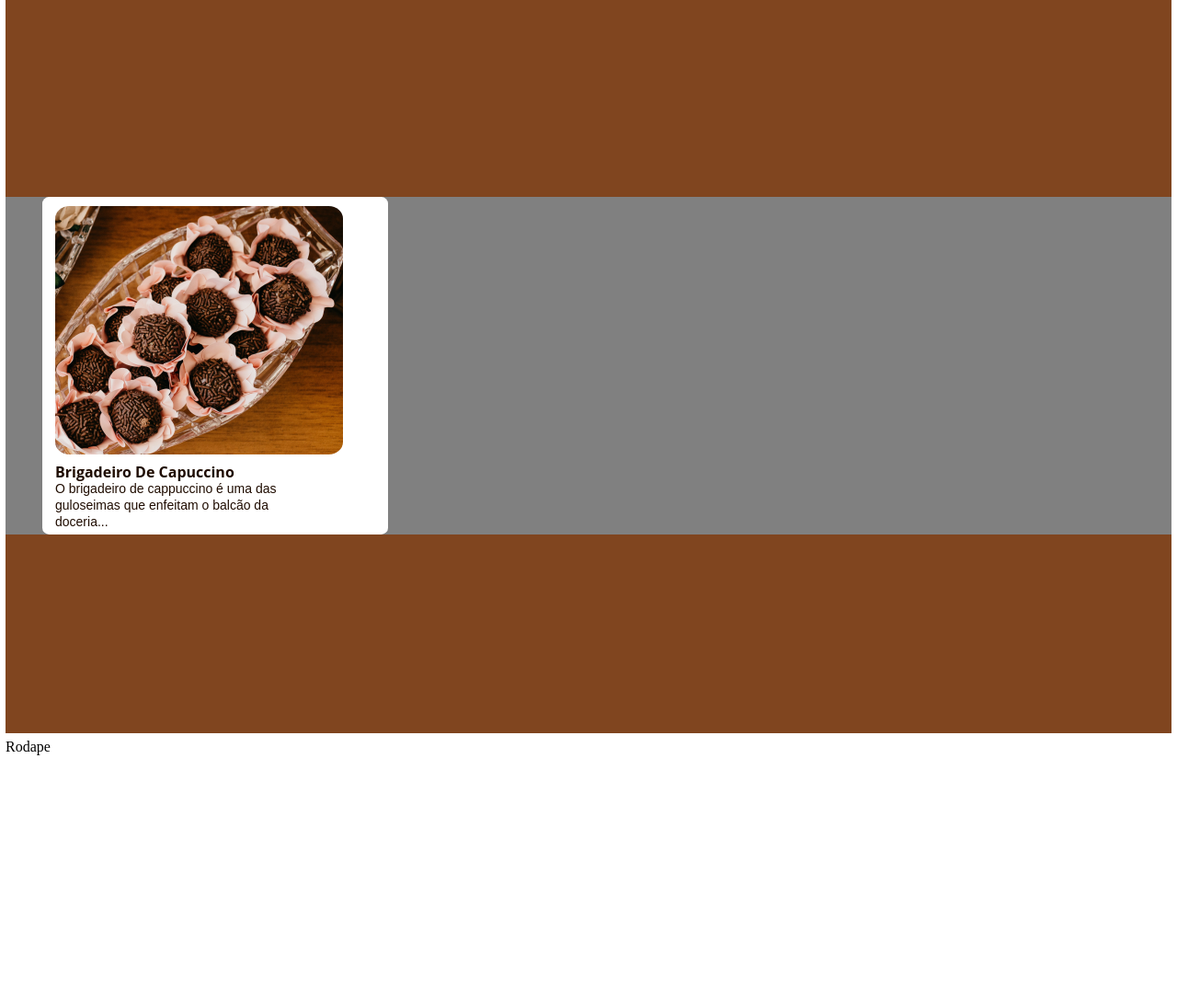
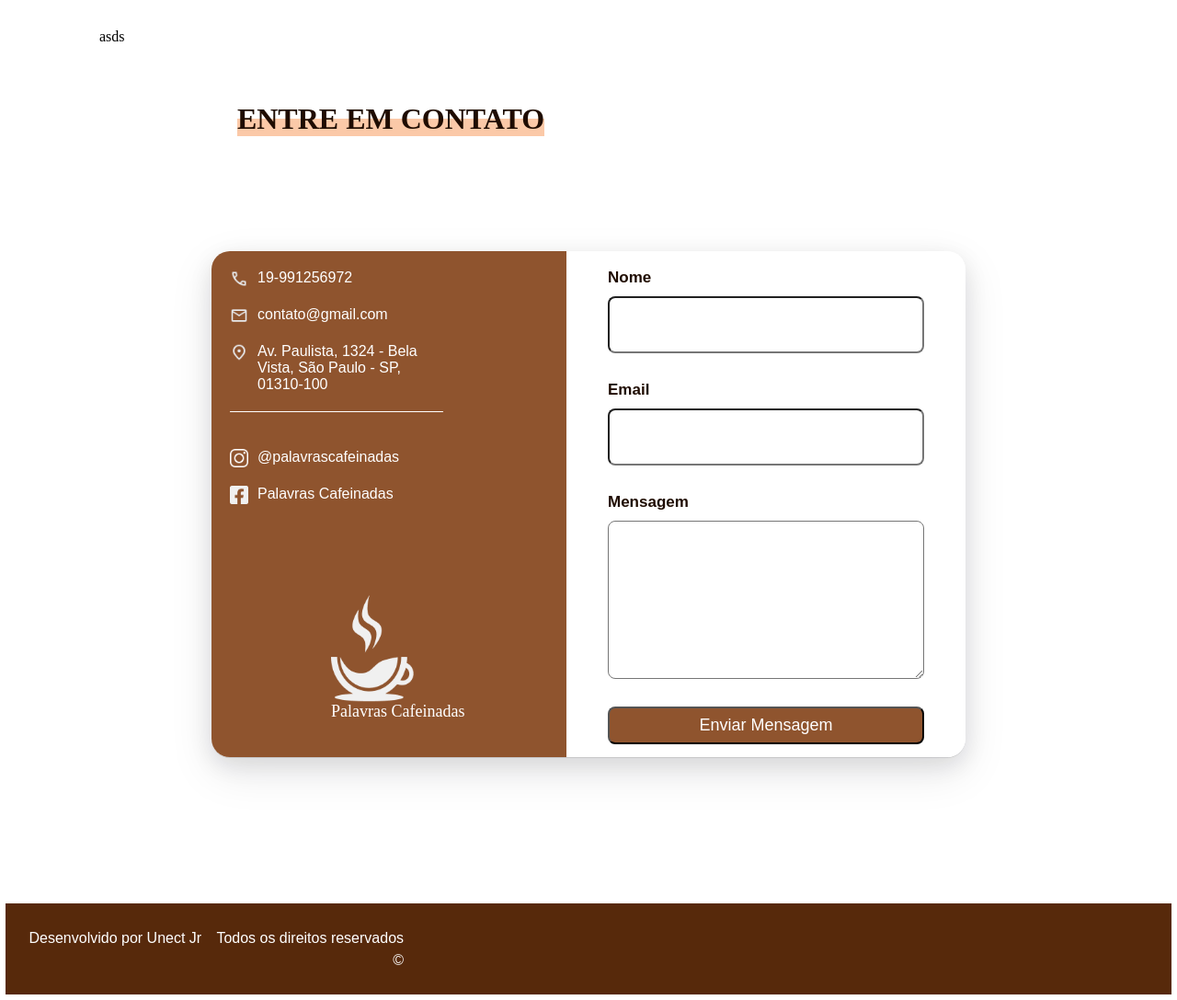
Before and after one commit to moyashisama/site_palavras_cafeinadas, a plain HTML site: page index.html in a window 1280 px wide. Shown: the part 1341-2428 px from the top of the page at 92% size. Before the commit the page ends 2168 px from the top, so only its background shows below. Drawn offline with nearby package versions, Linux system fonts and the light colour scheme.

Commit message:
pequeno progresso

```diff
--- /dev/null
+++ b/css/contato.css
@@ -0,0 +1,145 @@
+section h2{
+    font-family: serif;
+    color: rgba(31, 12, 0, 1);
+    margin-left:150px;
+    font-size: 32px;
+    background: linear-gradient(
+        to bottom,
+        transparent 50%,
+        rgba(251, 201, 168, 1) 50%
+    );
+}
+
+.container-contato{
+position: relative;
+width: 100%;
+height: 100vh;
+background: white;
+justify-content: center;
+display: flex;
+align-items: center;
+
+}
+
+.item{
+    width: 100%;
+    height: 550px;
+    max-width: 820px;
+    background: #fff;
+    border-radius: 20px;
+    overflow: hidden;
+    grid-template-columns: repeat(2, 1fr);
+    display: grid;
+    z-index: 1000;
+    border-radius: 20px;
+    box-shadow: rgba(17, 17, 26, 0.1) 0px 1px 0px, rgba(17, 17, 26, 0.1) 0px 8px 24px, rgba(17, 17, 26, 0.1) 0px 16px 48px;
+}
+
+.contact{
+    background: rgba(143, 84, 46, 1);
+}
+
+.submit-form{
+    background: white;
+    display: flex;
+    align-items: center;
+    justify-content: center;
+    flex-direction: column;
+    padding: 10px 45px;
+}
+
+.submit-form form{
+    display: flex;
+    flex-direction: column;
+    align-items: left;
+    width: 100%;
+}
+
+form label{
+    color: rgba(31, 12, 0, 1);
+    font-size: 17px;
+    line-height: 30px;
+    font-weight: 700;
+    font-family: sans-serif;
+    margin-bottom: 5px;
+}
+
+form input{
+    padding: 15px;
+    outline: none;
+    border-radius: 8px;
+    margin-bottom: 25px;
+    font-size: 24px;
+}
+
+form textarea{
+    padding: 10px;
+    outline: none;
+    border-radius: 8px;
+    margin-bottom: 30px;
+}
+
+form button{
+    color: #fff;
+    border-radius: 8px;
+    padding: 8px;
+    cursor: pointer;
+    font-size: 18px;
+    background:rgba(143, 84, 46, 1) ;
+    outline: none;
+}
+
+.informacao img{
+    width: 20px;
+    height: 20px;
+    margin-right: 10px
+}
+
+.informacao{
+    color: #fff;
+    display: flex;
+    margin-left: 20px;
+    margin-top: 20px;
+    font-family: sans-serif;
+}
+
+.linha{
+    width: 60%;
+    height: 1px;
+    background-color: #fff;
+    margin-left: 20px;
+    margin-top: 20px;
+    margin-bottom: 40px;
+}
+
+figure{
+    max-width: 100%;
+    width: 90px;
+    height: auto;
+    margin: 0;
+    padding: 0;
+    margin-top: 99px;
+    margin-left: 130px;
+
+}
+
+figcaption{
+    font-size: 18px;
+    white-space: nowrap;
+    font-family: serif;
+    color: #fff;
+    text-align: center;
+
+}
+
+
+
+/*
+.telefone{
+   color: #fff;
+   padding-left: 20px;
+   padding-top: 20px;
+   font-size: 18px;
+   font-family: sans-serif;
+}
+*/
--- /dev/null
+++ b/css/footer.css
@@ -0,0 +1,43 @@
+
+footer{
+    background-color: rgba(87, 41, 11, 1);
+    color: #fff;
+    padding: 25.5px;
+    text-align: center;
+    position: relative;
+    bottom: 0;
+    width: 100%;
+    font-family: sans-serif;
+    font-size: 16px;
+    line-height: 24px;
+    font-weight: 400;
+}
+.left, .right{
+    flex: 1;
+}
+
+.left{
+    text-align: left;
+
+}
+
+.right{
+    text-align: right;
+
+}
+
+.footer-content {
+    display: flex;
+    flex-wrap: wrap;
+    justify-content: space-between;
+}
+
+@media(max-width: 999px) {
+    .footer-content {
+        flex-direction: column;
+    }
+    .left, .right{
+        width: 100%;
+    }
+
+}
--- a/css/home.css
+++ b/css/home.css
@@ -1,8 +1,15 @@
+/*
 #home{
     width: 100%;
     display: flex;
     min-height: calc(100vh-659px);
     height: 667px ;
+}
+*/
+#home{
+    width: 100%;
+    display: flex;
+    min-height: 667px ;
 }
 
 section{
@@ -21,6 +28,7 @@ section{
     border-radius: 8%;
     width:352px;
     height: 340px;
+    margin-top:110px;
 
 }
 
@@ -28,16 +36,25 @@ section{
     font-size: 2.4rem;
     color: rgba(31, 12, 0, 1);
     font-family: 'Cormorant Garamond',serif;
+    background: linear-gradient(
+        to bottom,
+        transparent 50%,
+        rgba(251, 201, 168, 1) 50%
+    );
+    max-width: 250px;
+    text-align: center;
 }
 
 #cta.description{
-    font-size: 1rem;
-    font-family: "Open Sans", sans-serif;
+    margin-top: 40px;
+    font-size: 20px;
+    font-family: sans-serif;
     color: rgba(31, 12, 0, 1);
 
 }
 
 .btn2{
+    max-width: 200px;
     display: flex;
     gap: 24px;
     padding: 12px 32px;
--- a/css/slide.css
+++ b/css/slide.css
@@ -1,3 +1,5 @@
+
+/*
 aside{
     min-height: 100vh;
     display: flex;
@@ -66,3 +68,5 @@ aside{
     row-gap: 5px;
 
 }
+
+*/
--- a/css/style.css
+++ b/css/style.css
@@ -5,7 +5,7 @@
     box-sizing:border-box;
 }
 
-body, header, nav, main, aside, footer{
+body, header, nav, main, aside, footer,section{
     display: flex;
     margin: 3px;
     flex: 1 1 100vw;
--- a/index.html
+++ b/index.html
@@ -9,10 +9,10 @@
     <link rel="stylesheet" href="/css/container.css">
     <link rel="stylesheet" href="/css/home.css">
     <link rel="stylesheet" href="/css/slide.css">
-    <link rel="stylesheet" href="/css/swiper-bundle.min.css">
+    <link rel="stylesheet" href="/css/footer.css">
+    <link rel="stylesheet" href="/css/contato.css">
 
 </head>
-
     <body>
         <header>
             <a class = "logo" href="/">Palavras Cafeinadas</a>
@@ -42,7 +42,7 @@
             <section id="home">
                 <div id="cta">
                     <h1 class="tittle">
-                    Sobre nós
+                        SOBRE NÓS
                     </h1>
                     <p class="description">
                         A principal proposta da Cafeteria Palavras Cafeinadas é oferecer um <br>
@@ -61,37 +61,63 @@
             </section>
         </main>
 
-    <aside>
-        <div class="slide-container swiper">
-            <div class = "slide-content">
-                <div class = "card-wrapper swiper-wrapper">
-                    <div class = "card swiper-slide">
-                        <div class = "image-content">
-                            <span class="overlay"></span>
-                            <div class = "card-image">
-                                <img src="/imgs/Brigadeiro 1 .png" alt="" class="card-img">
+        <section>
+            asds
+        </section>
 
+        <section>
+            <h2>ENTRE EM CONTATO</h2>
+            <div class="container-contato">
+                <div class="item">
+                    <div class="contact">
+                        <div class="informacao">
+                            <img src="/imgs/call_24dp_FILL0_wght400_GRAD0_opsz24.png" alt="Ícone de telefone"> 19-991256972
+                        </div>
+                        <div class="informacao">
+                            <img src="/imgs/mail_24dp_FILL0_wght400_GRAD0_opsz24.png" alt="Ícone de email"> contato@gmail.com
+                        </div>
+
+                        <div class="informacao">
+                            <img src="/imgs/location_on_24dp_FILL0_wght400_GRAD0_opsz24.png" alt="Ícone de localizacao"> Av. Paulista, 1324 - Bela <br> Vista, São Paulo - SP, <br> 01310-100
+                        </div>
+
+                        <div class="linha"></div>
+
+                        <div class="informacao">
+                            <img src="/imgs/instagram.png" alt="Ícone do instagram"> @palavrascafeinadas
+                        </div>
+
+                        <div class="informacao">
+                            <img src="/imgs/facebook.png" alt="Ícone de localizacao"> Palavras Cafeinadas
+                        </div>
+                        <div class="container-fig">
+                            <figure>
+                                <img src="/imgs/logo_branca 2.png" alt="">
+                                <figcaption>Palavras Cafeinadas</figcaption>
+                            </figure>
                         </div>
                     </div>
-                        <div class ="card-content">
-                            <h2 class="name">Brigadeiro De Capuccino</h2>
-                            <p class="about">O brigadeiro de cappuccino é uma das <br> guloseimas que enfeitam o balcão da <br> doceria...</p>
+                    <div class="submit-form">
+                        <form action="" method ="">
+                            <label for="name">Nome</label>
+                            <input type="text" id="name" name="name" placeholder="">
+                            <label for="email">Email</label>
+                            <input type="text" id="email" name="email" placeholder="">
+                            <label for="mensagem">Mensagem</label>
+                            <textarea id="mensagem" name="mensagem" cols="30" rows="10" placeholder=""></textarea>
+                            <button type="submit">Enviar Mensagem</button>
+                        </form>
                     </div>
                 </div>
             </div>
+        </section>
+
+        <footer>
+            <div class="footer-content">
+                <div class ="left">Desenvolvido por Unect Jr</div>
+                <div class ="right">Todos os direitos reservados ©</div>
             </div>
-            <div class="swiper-button-next"></div>
-            <div class="swiper-button-prev"></div>
-            <div class="swiper-pagination"></div>
-        </div>
-    </aside>
+        </footer>
 
-    <footer>Rodape</footer>
-
-    <script src="/js/mobile-navbar.js"></script>
-    <script src="/js/swiper-bundle.min.js"></script>
-    <script src="/js/slide-script.js"></script>
     </body>
-
-
 </html>
--- a/js/slide-script.js
+++ /dev/null
@@ -1,15 +0,0 @@
-var swiper = new Swiper(".slide-content", {
-    slidesPerView: 3,
-    spaceBetween: 30,
-    slidesPerGroup: 3,
-    loop: true,
-    loopFillGroupWithBlank: true,
-    pagination: {
-      el: ".swiper-pagination",
-      clickable: true,
-    },
-    navigation: {
-      nextEl: ".swiper-button-next",
-      prevEl: ".swiper-button-prev",
-    },
-  });
```
Also changed, not shown: css/swiper-bundle.min.css (deleted), imgs/call_24dp_FILL0_wght400_GRAD0_opsz24.png (added), imgs/facebook.png (added), imgs/instagram.png (added), imgs/location_on_24dp_FILL0_wght400_GRAD0_opsz24.png (added), imgs/logo_branca 2.png (added), imgs/mail_24dp_FILL0_wght400_GRAD0_opsz24.png (added), js/swiper-bundle.min.js (deleted). Lines whose indentation alone changed are shown as unchanged.
